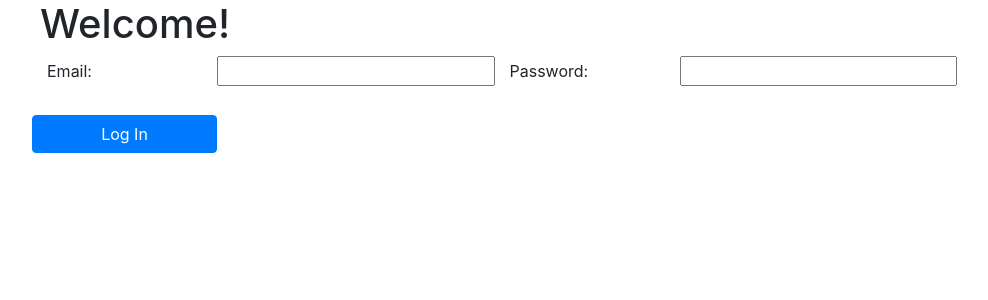
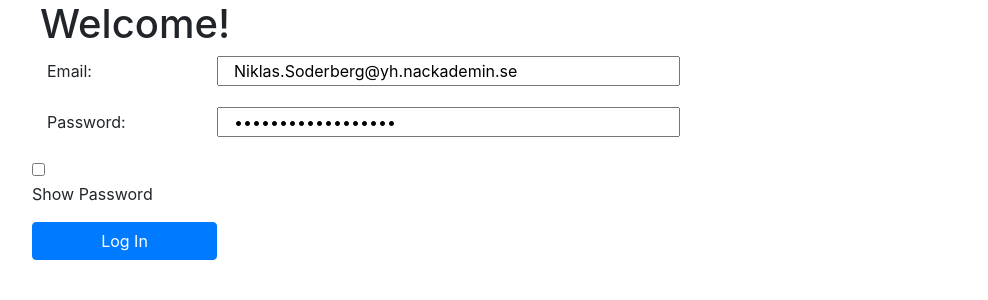
Before and after one commit to NiklasSod/kundregister, a React (Create React App) app: page / in a window 1280 px wide. Shown: the top 300 px of the page, without its empty margins (53-1041 px from the left). Built offline with nearby package versions, Linux system fonts and the light colour scheme.

Commit message:
loginpage ok

```diff
--- a/src/App.js
+++ b/src/App.js
@@ -1,7 +1,25 @@
-import react from "react"
-import {  } from "react-router-dom"
+import react, { useState } from "react"
 
 function App() {
+
+  const [formData, setFormData] = useState({
+    email: "Niklas.Soderberg@yh.nackademin.se",
+    password: "javascriptoramverk"
+  })
+
+  function handleOnChange(e) {
+    setFormData({...formData, [e.target.name]: e.target.value})
+  }
+
+  function showPassword() {
+    let x = document.getElementById("password");
+    if (x.type === "password") {
+      x.type = "text";
+    } else {
+      x.type = "password";
+    }
+  }
+
   return (
     <div className="container">
       <div className="row">
@@ -9,11 +27,16 @@ function App() {
           <h1 className="ml-2">Welcome!</h1>
           <form>
             <label className="col-md-2">Email:</label>
-            <input className="col-md-3" />
+            <input name="email" onChange={handleOnChange} value={formData.email} className="col-md-5" />
+            <p className="col-md-5" />
             <label className="col-md-2">Password:</label>
-            <input className="col-md-3" />
-            <br /> <br />
-            <button className="col-md-2 btn btn-primary" type="submit">Log In</button>
+            <input id="password" name="password" onChange={handleOnChange} value={formData.password} className="col-md-5" type="password" />
+            <p className="col-md-5" />
+            <input type="checkbox" onClick={showPassword}/>
+            <p>Show Password</p>
+            <button className="col-md-2 btn btn-primary" type="submit">
+              Log In
+            </button>
           </form>
         </div>
       </div>
```
Also changed, not shown: 1 other file (tests, documents, lock files or other folders).
